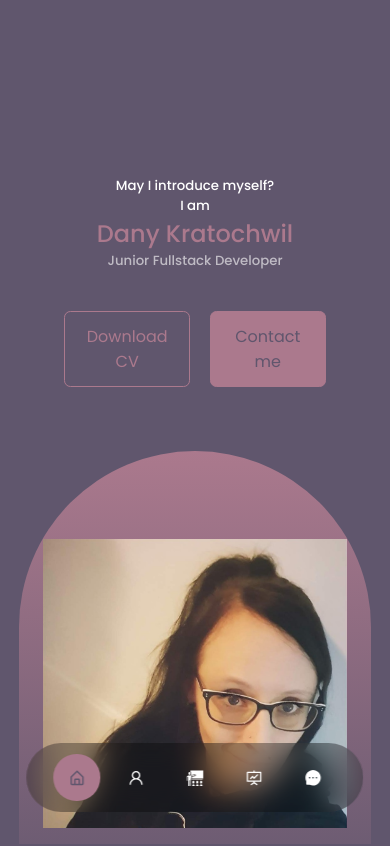
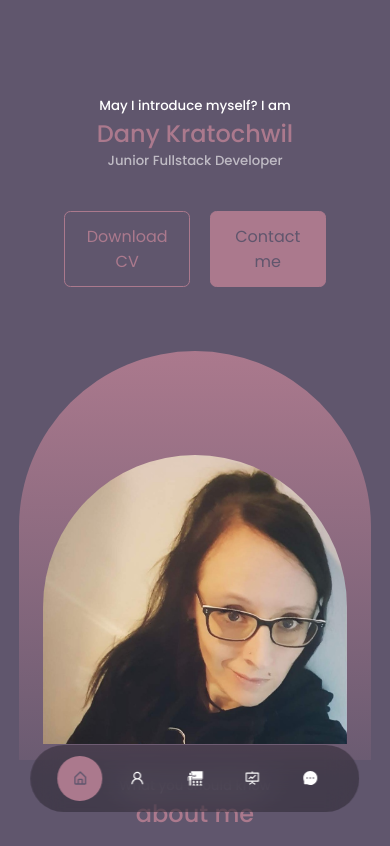
Before and after one commit to DeeKay81/About-Me-frontend, a React (Create React App) app: page / in a window 390 px wide. Shown: the top 846 px of the page. Built offline with nearby package versions, Linux system fonts and the light colour scheme.

Commit message:
header second release

```diff
--- a/src/components/about/About.css
+++ b/src/components/about/About.css
@@ -2,8 +2,6 @@
     display: grid;
     grid-template-columns: 35% 50%;
     gap: 15%;
-    /* margin: auto; */
-    /* padding: 60px 60px; */
 }
 
 .about__me {
--- a/src/components/contact/Contact.css
+++ b/src/components/contact/Contact.css
@@ -1,8 +1,8 @@
 .container.contact__container {
-    width: 58%;
-    display: grid;
+    width: 60%;
+    /* display: grid;
     grid-template-columns: 30% 58%;
-    gap: 12%
+    gap: 12% */
 }
 
 /* left side */
@@ -57,8 +57,9 @@ input, textarea {
 /* MEDIA QUERY FOR TABLETS (MEDIUM) */
 @media screen and (max-width: 1024px) {
     .container.contact__container {
-        grid-template-columns: 1fr;
-        gap: 2rem;
+        /* grid-template-columns: 1fr;
+        gap: 2rem; */
+        width: var(--container-width-medium);
     }
 }
 
--- a/src/components/pageSubdivisions/header/Header.css
+++ b/src/components/pageSubdivisions/header/Header.css
@@ -1,6 +1,6 @@
 header {
-    height: 100vh;
-    padding-top: 7rem;
+    height: 90vh;
+    padding-top: 2rem;
     overflow: hidden;
 }
 
@@ -33,6 +33,11 @@ header {
     bottom: 3rem;
 }
 
+svg {
+    width: 2rem;
+    height: 2rem;
+}
+
 .header__socials::after {
     content: '';
     width: 1px;
@@ -50,7 +55,11 @@ header {
     margin-top: 4rem;
     border-radius: 12rem 12rem 0 0;
     overflow: hidden;
-    padding: 5.5rem 1.5rem 1.5rem 1.5rem;
+    padding: 6.5rem 1.5rem 1.5rem 1.5rem;
+}
+
+.me__pic {
+    border-radius: 12rem 12rem 0 0;
 }
 
 /* scroll down */
@@ -60,20 +69,29 @@ header {
     bottom: 6rem;
     transform: rotate(90deg);
     font-weight: 300;
-    font-size: 0.9rem;
+    font-size: 2rem;
 }
 
 /* MEDIA QUERY FOR TABLETS (MEDIUM) */
 @media screen and (max-width: 1024px) {
     header {
-        height: 68vh;
+        height: 75vh;
+    }
+
+    svg {
+        width: 1rem;
+        height: 1rem;
+    }
+
+    .scroll__down {
+        font-size: 1rem;
     }
 }
 
 /* MEDIA QUERY FOR SMARTPHONES (SMALL) */
 @media screen and (max-width: 600px) {
     header {
-        height: 100vh;
+        height: 90vh;
     }
 
     .header__socials, .scroll__down {
--- a/src/components/pageSubdivisions/header/Header.jsx
+++ b/src/components/pageSubdivisions/header/Header.jsx
@@ -11,15 +11,14 @@ const Header = () => {
     <header>
 
       <div className="container header__container">
-        <h5>May I introduce myself?</h5>
-        <h5>I am</h5>
+        <h5>May I introduce myself? I am</h5>
         <h2>Dany Kratochwil</h2>
         <h5 className="text-light">Junior Fullstack Developer</h5>
         <CTA />
         <HeaderSocials />
 
         <div className="me">
-          <img src={thatsMe} alt='profile_pic' />
+          <img src={thatsMe} alt='profile_pic' className='me__pic' />
         </div>
 
         <a href='#contact' className='scroll__down'>scroll down</a>
--- a/src/index.css
+++ b/src/index.css
@@ -60,7 +60,7 @@ h1 {
 }
 
 section {
-    margin-top: 2rem;
+    margin-top: 1rem;
 }
 
 section > h2, section > h5 {
@@ -70,7 +70,7 @@ section > h2, section > h5 {
 
 section > h2 {
     color: var(--color-primary);
-    margin-bottom: 3rem;
+    margin-bottom: 1rem;
 }
 
 .text-light {
@@ -119,10 +119,6 @@ img {
     .container {
         width: var(--container-width-medium);
     }
-
-    section {
-        margin-top: 6rem;
-    }
 }
 
 /* MEDIA QUERY FOR SMARTPHONES (SMALL) */
@@ -130,8 +126,4 @@ img {
     .container {
         width: var(--container-width-small);
     }
-
-    section > h2 {
-        margin-bottom: 2rem;
-    }
 }
```
